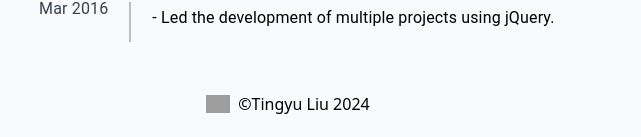
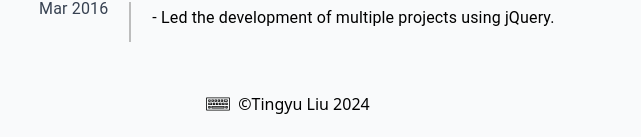
Before and after one commit to tingyuliu0920/tingyuliu.dev, a React (Vite) app: page /#/ in a window 1280 px wide. Shown: the part 1559-1696 px from the top of the page, without its empty margins (346-987 px from the left). Built offline with nearby package versions, Linux system fonts and the light colour scheme; grey boxes are pictures that could not be loaded.

Commit message:
change image path

```diff
--- a/src/components/Footer.tsx
+++ b/src/components/Footer.tsx
@@ -1,11 +1,12 @@
+import { getImageURL } from "../utils/imageUtil";
 import { useTheme } from "./ThemeContext";
 
 const Footer = () => {
   const { darkMode } = useTheme();
-  let icon = darkMode ? "/pilipala/icon-white.svg" : "/pilipala/icon.svg";
+  let icon = darkMode ? "icon-white.svg" : "icon.svg";
   return (
     <footer className="sm: flex items-center justify-center border-t border-gray-200 px-3 py-[8px] sm:border-none sm:py-[24px] dark:border-gray-500">
-      <img src={icon} alt="" className="mr-2 inline-block w-6" />
+      <img src={getImageURL(icon)} alt="" className="mr-2 inline-block w-6" />
       <span className="pr-3">©Tingyu Liu 2024</span>
     </footer>
   );
```
Also changed, not shown: public/icon-white.svg (deleted), public/icon.svg (deleted).
